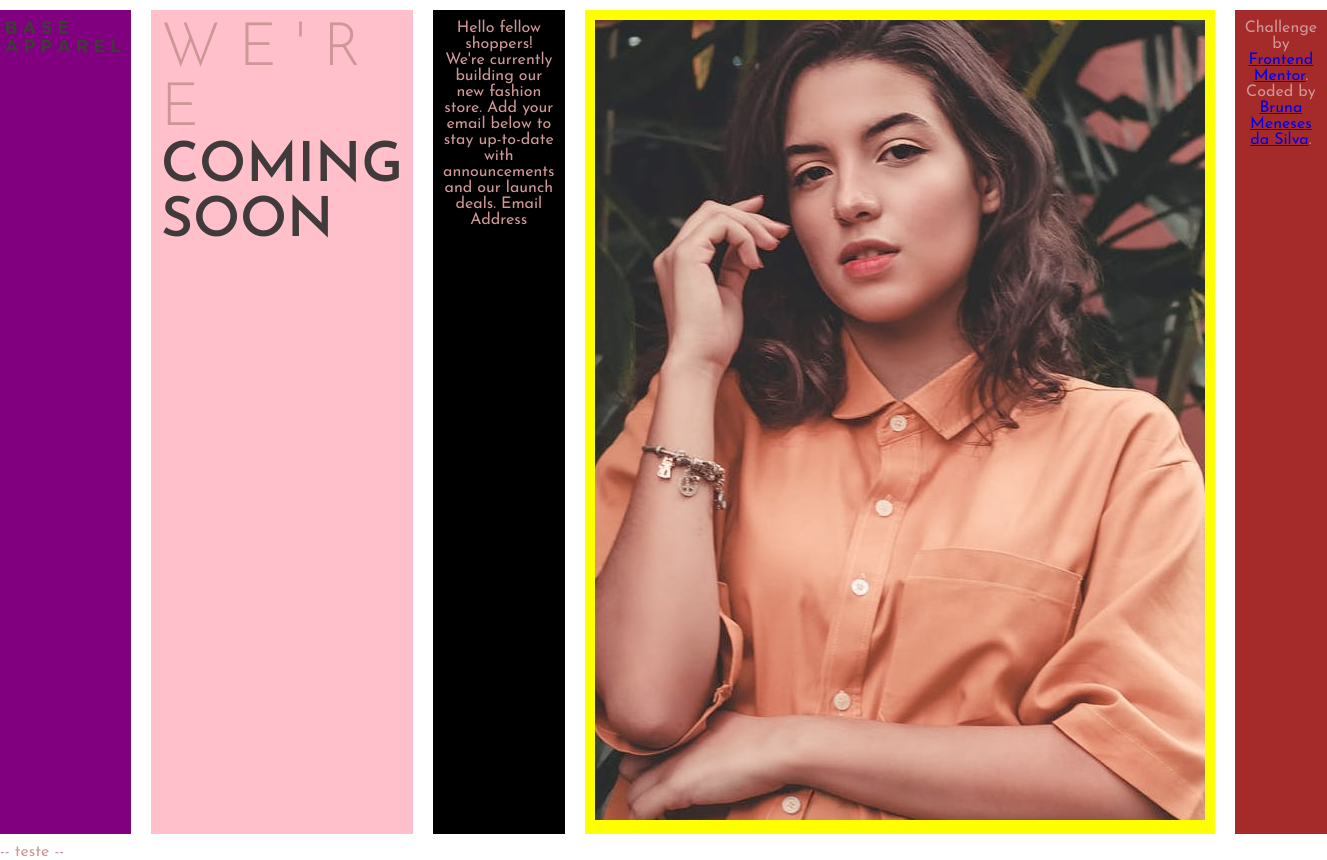
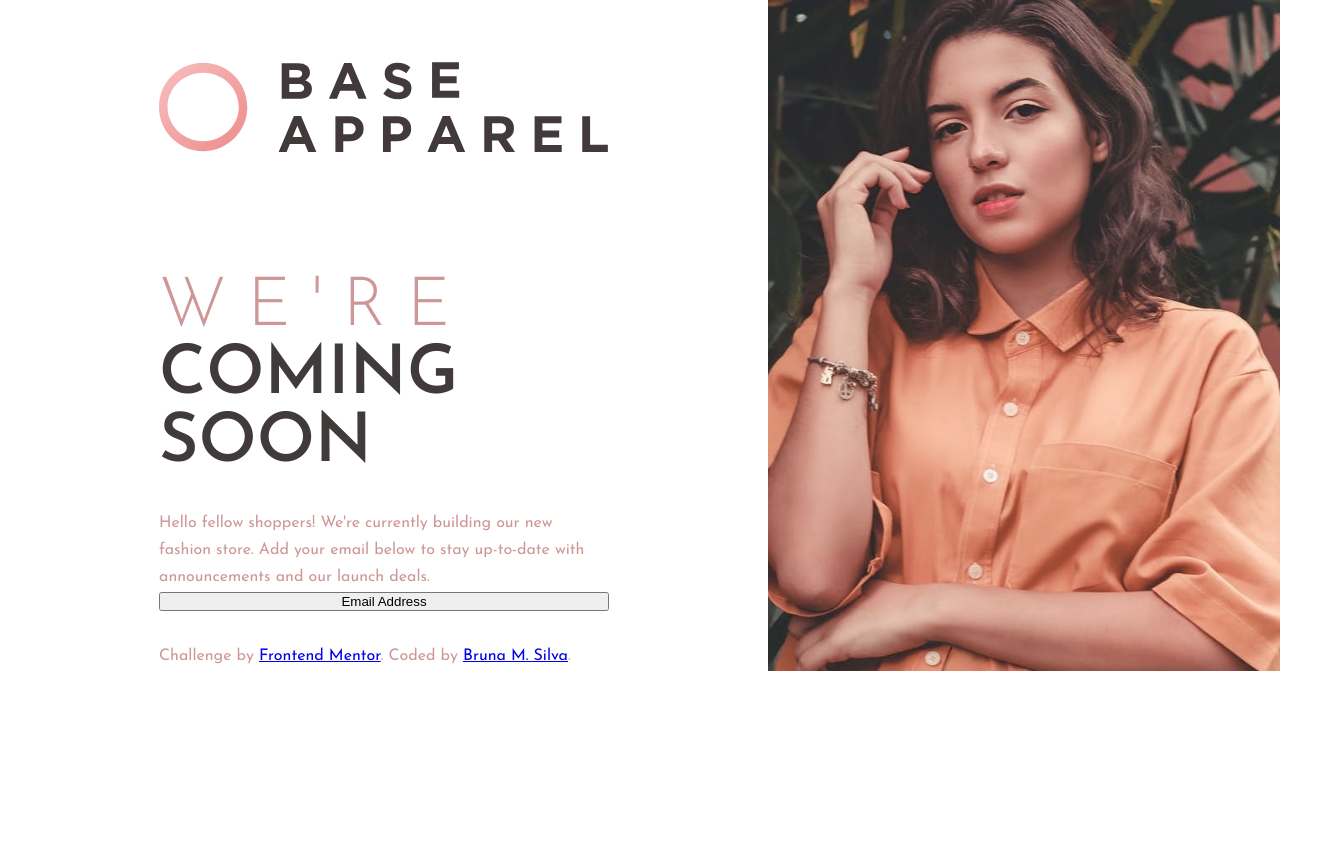
Before and after one commit to Bruhna77/PROJETO-1---CSV-19, a plain HTML site: page index.html in a window 1280 px wide. Shown: the whole page, 1327 px wide, since content can reach past the window. After the commit the page ends 800 px from the top, so only its background shows below. Drawn offline with Linux system fonts and the light colour scheme.

Commit message:
feedback

```diff
--- a/css/style.css
+++ b/css/style.css
@@ -30,56 +30,43 @@ color: hsl(0, 6%, 24%)
 
 }
 
-h3 {
 
-font-family: 'Josefin Sans', sans-serif;
-color:  hsl(0, 6%, 24%)
+.hero img {
+width: 100%;
+object-fit: cover;
+overflow: hidden;
 
 }
 
-.imagem {
-margin: 10px;
-padding: 10px;
-background: yellow;
 
-}
-.texto {
+.container {
 
-margin: 10px;
-padding: 10px;
-background: black;
-text-align: center
+width: 100%;
+height: 100vh;
+display: grid;
+grid-template-columns: 60% 40%;
 
 }
 
-.logo {
-
-margin: 10px;
-padding: 10px;
-background: purple;
+.left {
+  display: flex;
+  flex-direction: column;
+  max-width: 450px;
+  margin: 0 auto;
+  padding: 60px 0;
 
 }
 
-.coming {
-
-margin: 10px;
-padding: 10px;
-background: pink;
-text-align: left;
-
+.left h1 {
+  margin-top: 120px;
+  font-size: 68px;
 }
 
-.rodape  {
-
-text-align: center;
-margin: 10px;
-padding: 10px;
-background: brown;
-
+.left h2 {
+  font-size: 68px;
 }
 
-.container {
-display: flex;
-justify-content: center;
-
+.left p {
+  margin-top: 32px;
+  line-height: 1.7;
 }
--- a/index.html
+++ b/index.html
@@ -28,10 +28,6 @@ h2 {
 font-weight: 600;
 font-size: 55px;
 
-}
-h3 {
-font-weight: 600;
-font-size: 55px;
 
 }
 
@@ -41,36 +37,33 @@ font-size: 55px;
 
 <body>
   <div class= "container">
-    <div class="logo">
-    <img src="img/logo.svg">
-    </div>
+    <div class="left">
+     <img src="img/logo.svg">
 
-  <div class="coming">
+
+
   <h1>W E ' R E</h1>
   <h2>COMING</h2>
-  <h3>SOON</h3>
-  </div>
-
-<div class="texto">
-  Hello fellow shoppers! We're currently building our new fashion store.
-  Add your email below to stay up-to-date with announcements and our launch deals.
-  Email Address</div>
-
-<div class="imagem">
-   <img src="img/hero-desktop.jpg"></div>
+  <h2>SOON</h2>
 
 
-<div class="rodape">
-  <footer>
+
+  <p>Hello fellow shoppers! We're currently building our new fashion store.
+  Add your email below to stay up-to-date with announcements and our launch deals.</p>
+
+ <button>Email Address</button>
+ <footer>
     <p class="attribution">
       Challenge by <a href="https://www.frontendmentor.io?ref=challenge" target="_blank">Frontend Mentor</a>.
-      Coded by <a href="https://github.com/Bruhna77">Bruna Meneses da Silva</a>.
+      Coded by <a href="https://github.com/Bruhna77">Bruna M. Silva</a>.
     </p>
   </footer>
-  </div>
-  </div>
+ </div>
+
+<div class="hero">
+   <img src="img/hero-desktop.jpg"></div>
+</div>
+
 </body>
 
 </html>
-
--- teste --
```
